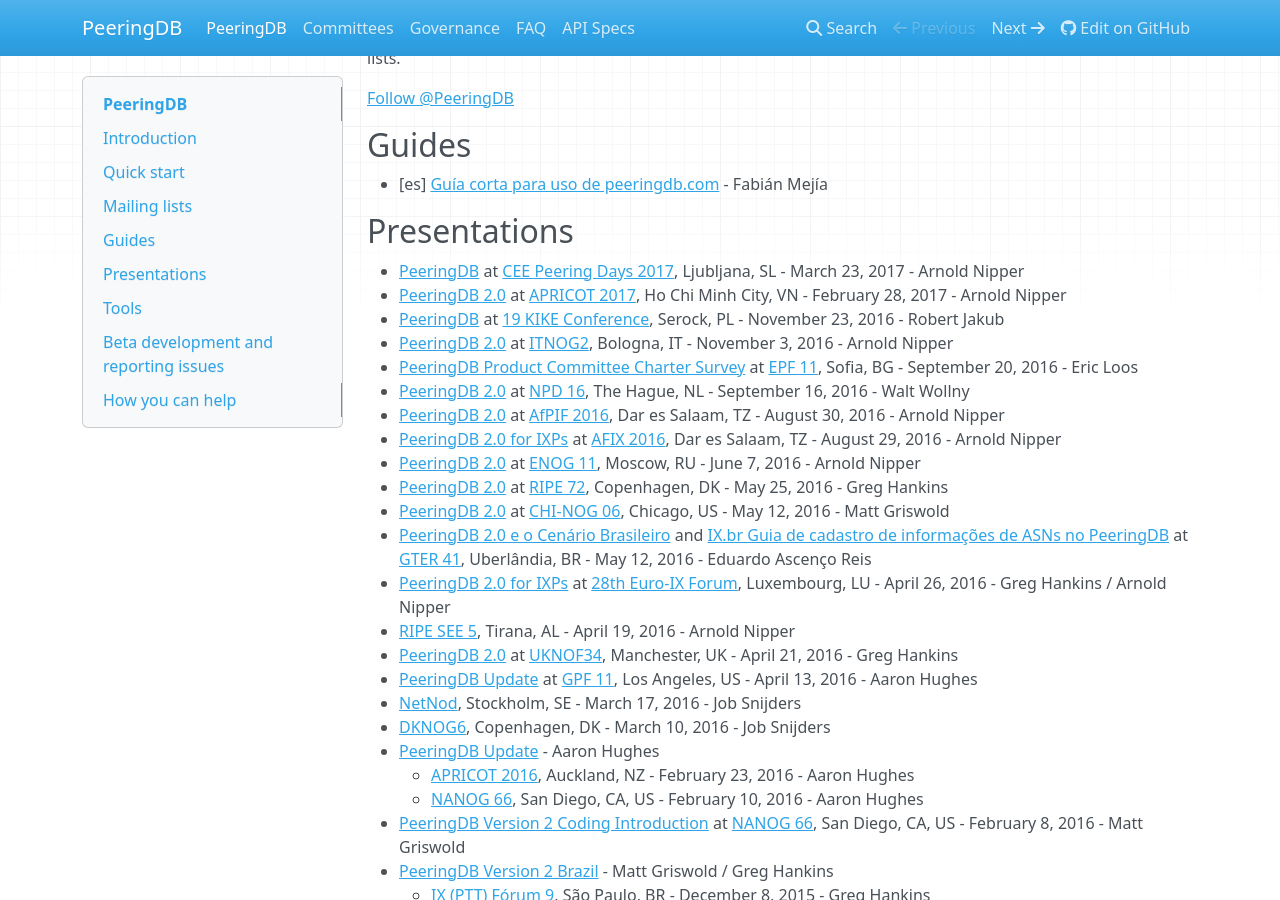
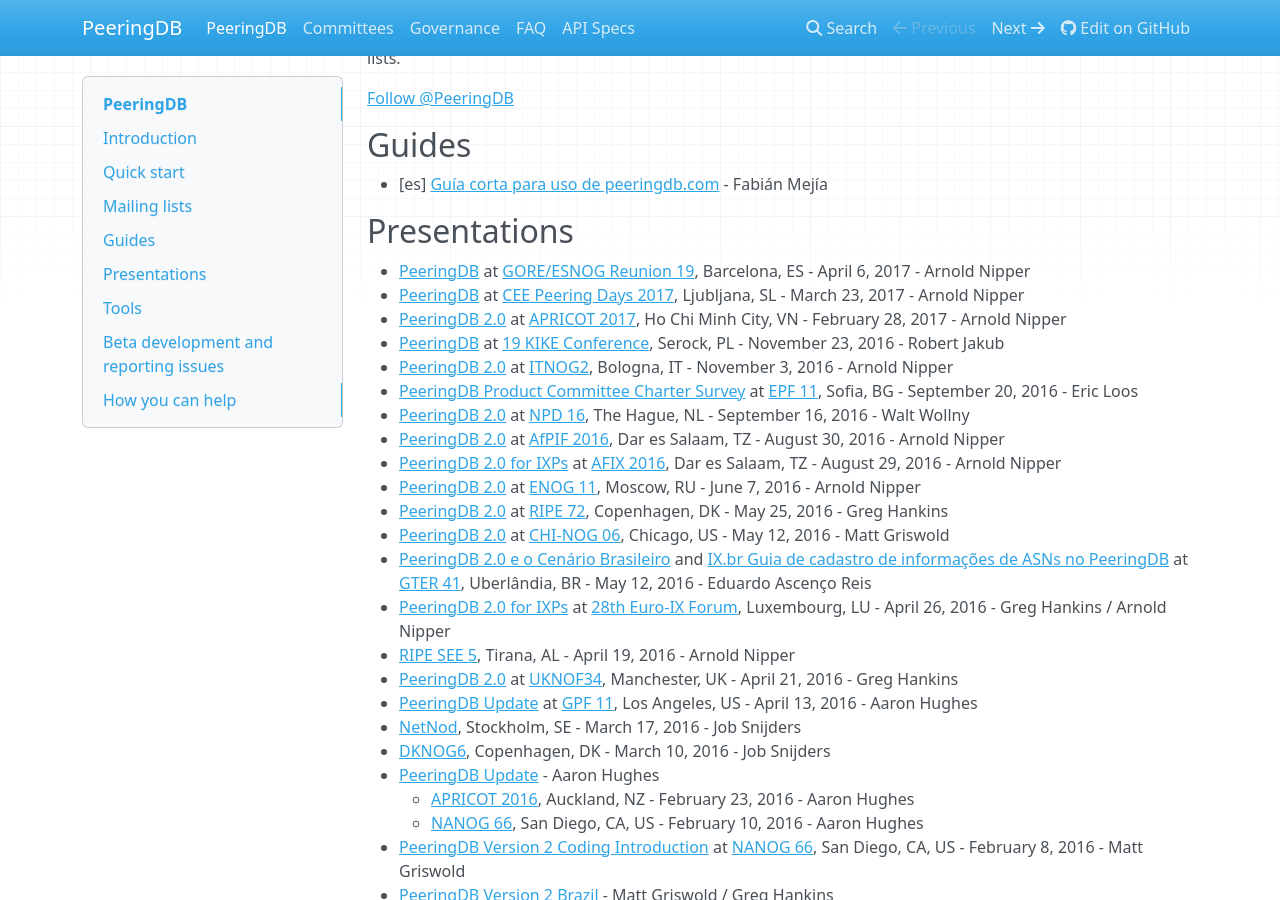
Before and after one commit to peeringdb/docs, an MkDocs documentation site: the page built from docs/index.md, in a window 1280 px wide and 900 px high, scrolled down 1565 px. Built offline with MkDocs 1.6.1, drawn with Linux system fonts in a browser that asks for light colours; nearby versions of some CDN libraries; comment, search, counter and statistics services are not loaded; old or Windows-style settings are respelled for this version of MkDocs.

Commit message:
Added GORE/ESNOG Reunion 19 presentation.

```diff
--- a/docs/index.md
+++ b/docs/index.md
@@ -82,6 +82,7 @@
 
 ## Presentations
 
+- [PeeringDB](presentation/20170406-ESNOG19-Nipper.pdf) at [GORE/ESNOG Reunion 19](http://www.esnog.net/2017/01/goreesnog-reunion-19-csuccatnix-barcelona//), Barcelona, ES - April 6, 2017 - Arnold Nipper
 - [PeeringDB](presentation/20170323-CEE-Peeringdays-Nipper.pdf) at [CEE Peering Days 2017](http://www.peeringdays.eu/), Ljubljana, SL - March 23, 2017 - Arnold Nipper
 - [PeeringDB 2.0](presentation/20170228-Apricot2017-Nipper.pdf) at [APRICOT 2017](https://2017.apricot.net/), Ho Chi Minh City, VN - February 28, 2017 - Arnold Nipper
 - [PeeringDB](presentation/2016-11-23-kikeautumn16-2.pdf) at [19 KIKE Conference](http://kikeevents.com/en/category/19-kike-conference/), Serock, PL - November 23, 2016 - Robert Jakub
```
Also changed, not shown: 1 other file.
